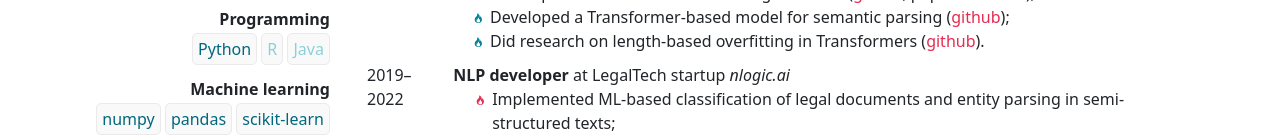
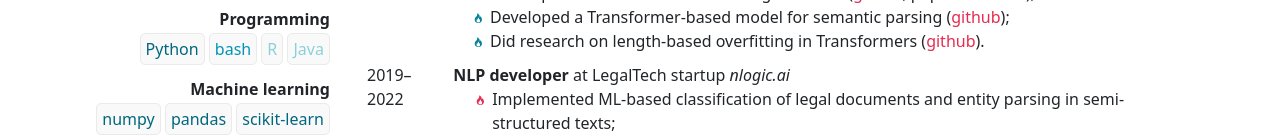
Before and after one commit to kategerasimenko/kategerasimenko.github.io, a plain HTML site: page index.html in a window 1280 px wide. Shown: the part 599-735 px from the top of the page. Drawn offline with nearby package versions, Linux system fonts and the light colour scheme.

Commit message:
added bash

```diff
--- a/index.html
+++ b/index.html
@@ -47,6 +47,7 @@
 						<div class="skills" id="programming">
 							<span class="skill-name">Programming</span>
 							<span class="skill prog advanced">Python</span>
+							<span class="skill prog interm">bash</span>
 							<span class="skill lang beginner">R</span>
 							<span class="skill lang beginner">Java</span>
 						</div>
```
